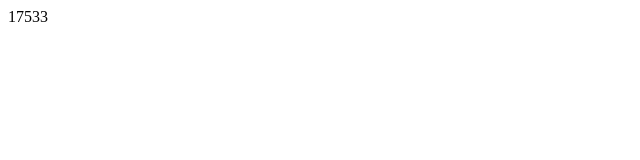
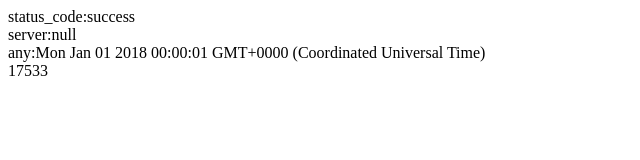
Before and after one commit to umyuu/Sample, a browser extension: page src/Q95611/index.html in a window 1280 px wide. Shown: the whole page, without its empty margins (0-640 px from the left). Drawn offline with nearby package versions, Linux system fonts and the light colour scheme.

Commit message:
add event DOMContentLoaded

```diff
--- a/src/Q95611/index.html
+++ b/src/Q95611/index.html
@@ -5,23 +5,30 @@
 <title></title>
 <script src="https://code.jquery.com/jquery-3.2.1.min.js"></script>
 <script type="text/javascript">
-function test(){
 $.ajaxSetup({
     cache: false,
 });
+function test(){
     $.ajax({
         type: 'GET'
     }).done(function(data, status, xhr) {
         var serverDate = new Date(xhr.getResponseHeader('Date'));
         var anyDate = new Date("2018/01/01 00:00:01");
+        // ミリ秒から日数へ単位変換
         var dayTime = Math.ceil((anyDate - serverDate)/(1000*60*60*24));
-
+        $('#status_code').text('status_code:' + status);
+        $('#date_server').text('server:' + xhr.getResponseHeader('Date'));
+        $('#date_any').text('any:' + anyDate);
         $('#count').text(dayTime);
     });
 };
+window.addEventListener("DOMContentLoaded", test, false);
 </script>
 </head>
-<body onload="test();">
+<body>
+<div id="status_code"></div>
+<div id="date_server"></div>
+<div id="date_any"></div>
 <div id="count"></div>
 </body>
 </html>
```
Lines whose indentation alone changed are shown as unchanged.
